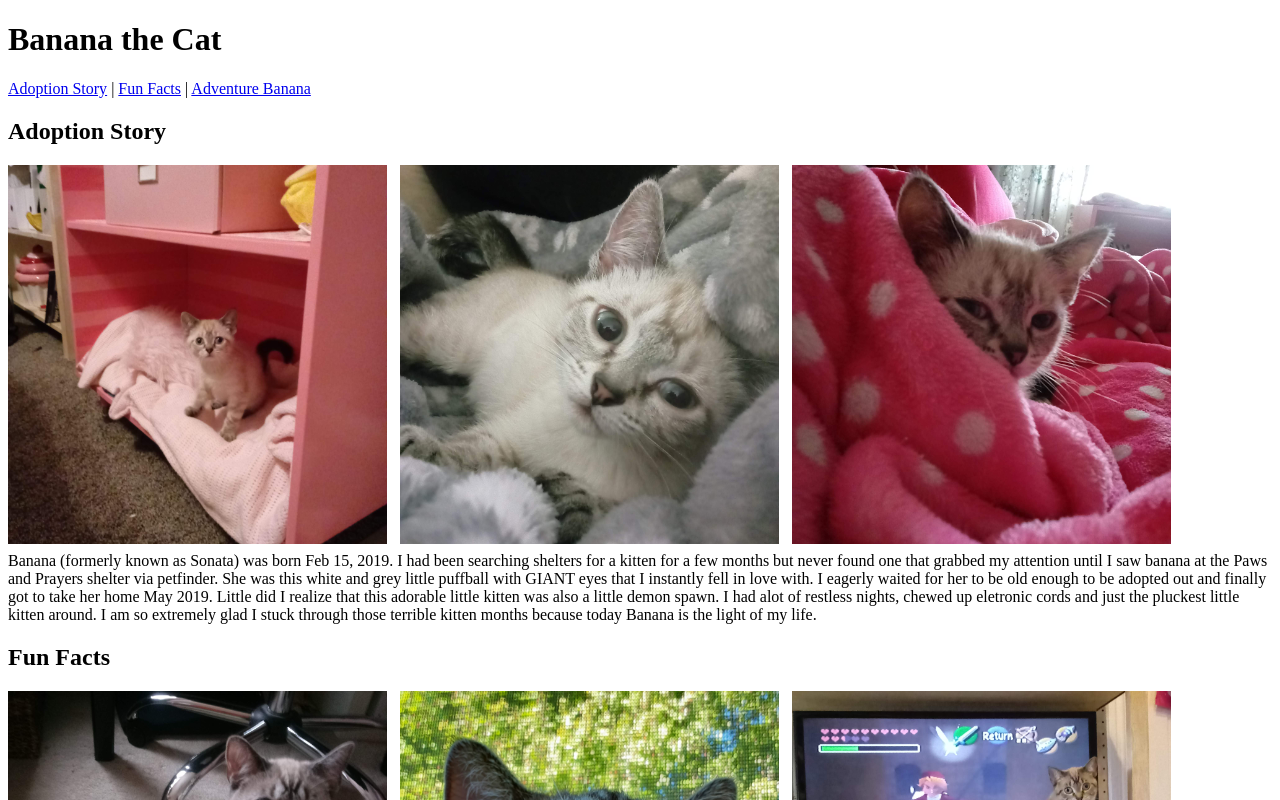
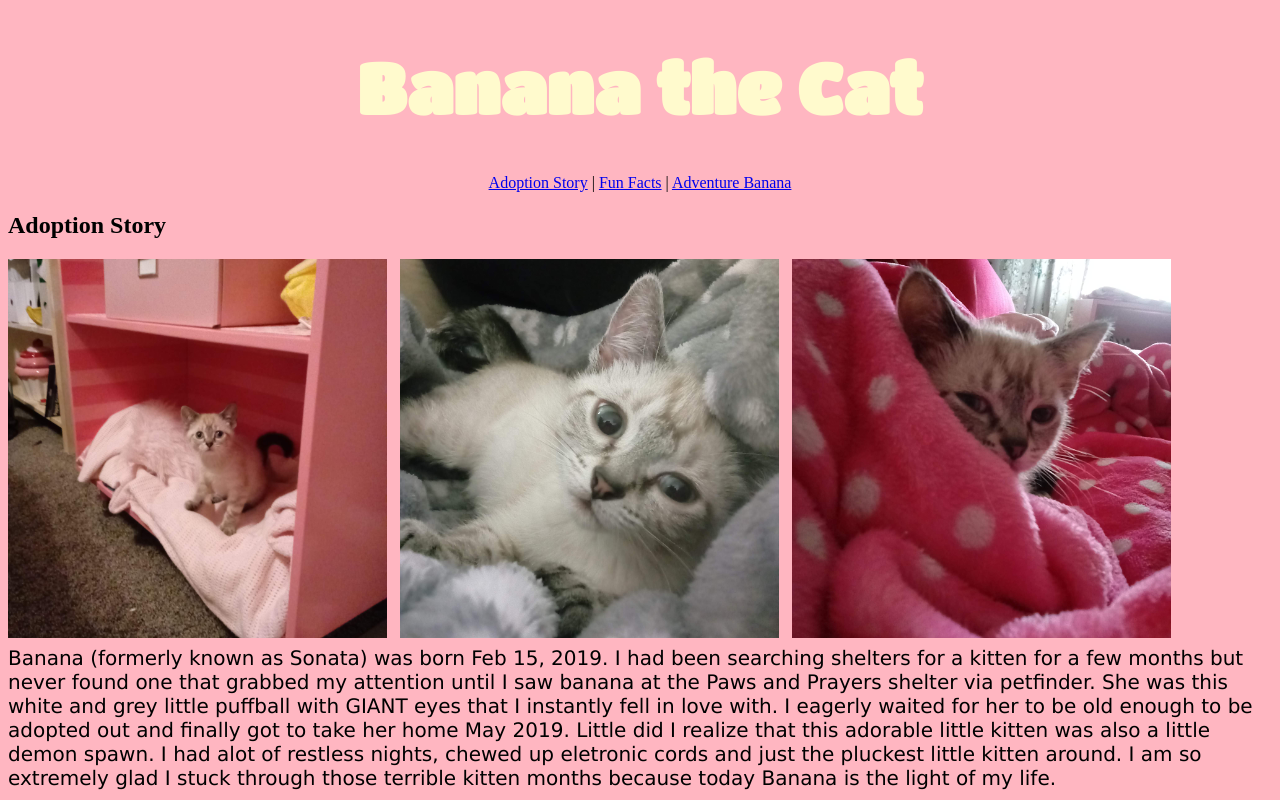
Before and after one commit to PHL-LC101-June-21/assignment-4-html-me-something-NyssaGD, a website: page index.html in a window 1280 px wide. Shown: the top 800 px of the page. Drawn offline with Linux system fonts and the light colour scheme.

Commit message:
added some CSS

```diff
--- a/index.html
+++ b/index.html
@@ -3,6 +3,8 @@
 
 <head>
    <title>Banana the Cat</title>
+   <link rel="stylesheet" href="styles.css"/>
+   <link href='https://fonts.googleapis.com/css?family=Titan One' rel='stylesheet'>
 </head>
 
 <body>
--- a/styles.css
+++ b/styles.css
@@ -1 +1,20 @@
 /* Write your CSS here! */
+
+body {
+  background-color: lightpink;
+}
+
+h1 {
+  color: lemonchiffon ;
+  text-align: center;
+  font-family: 'Titan One';
+  font-size: 70px;
+}
+
+nav {
+    text-align:center;
+}
+p {
+  font-family: verdana;
+  font-size: 20px;
+}
```
